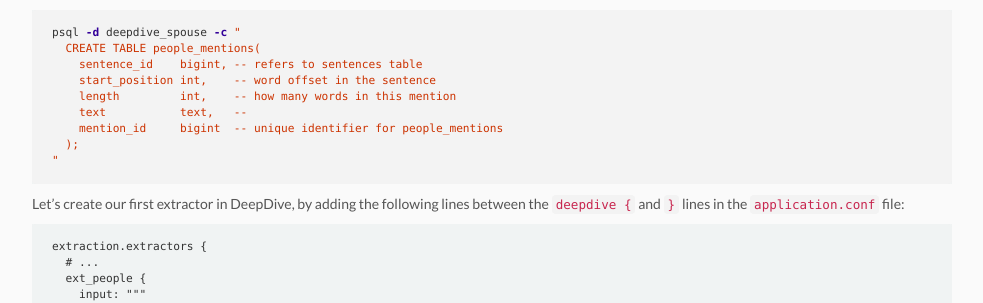
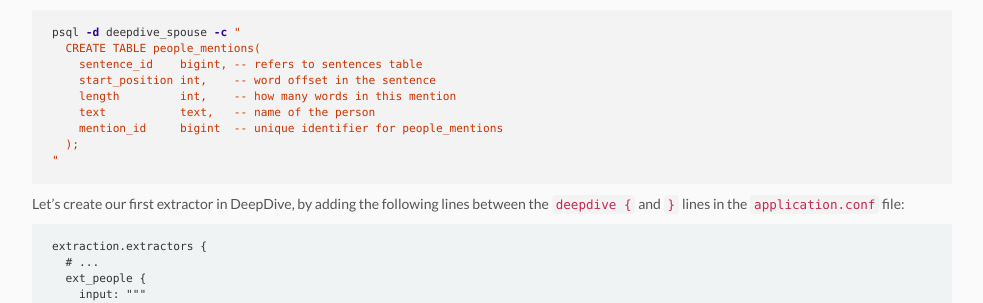
Before and after one commit to senaraiandi/deepdive, a Jekyll site: the page built from doc/walkthrough.md, in a window 1280 px wide and 900 px high, scrolled down 3428 px. Shown: the part 234-537 px from the top of the window, without its empty margins (148-1131 px from the left). Built offline with Jekyll 4.4.1, drawn with Linux system fonts in a browser that asks for light colours; nearby versions of some CDN libraries; some of the changed text lies outside the part shown.

Commit message:
Minor fixes

```diff
--- a/doc/walkthrough.md
+++ b/doc/walkthrough.md
@@ -186,7 +186,7 @@
     sentence_id    bigint, -- refers to sentences table
     start_position int,    -- word offset in the sentence
     length         int,    -- how many words in this mention
-    text           text,   --
+    text           text,   -- name of the person
     mention_id     bigint  -- unique identifier for people_mentions
   );
 "
@@ -526,8 +526,8 @@
   features.add("num_words_between=%s" % len(words_between))
 
   # Feature 3: Does the last word (last name) match assuming the words are not equal?
-  last_word_left = obj["words"][p1_end-1]
-  last_word_right = obj["words"][p2_end-1]
+  last_word_left = obj["words"][p1_end - 1]
+  last_word_right = obj["words"][p2_end - 1]
   if (last_word_left == last_word_right) and (p1_text != p2_text):
     features.add("last_word_matches")
 
@@ -582,7 +582,7 @@
 
 And when selecting them, users must explicitly alias `id` to `[relation_name].id` and `[variable]` to `[relation_name].[variable]` for system to use. See more in [inference rule guide](inference_rules.html).
 
-Before getting results, let's try to incorporate a bit of domain knowledge into our model. For example, we know that has_spouse is symmetric. That means, if Barack Obama is married to Michelle Obama, then Michelle Obama is married to Barack Obama, and vice versa. (`Marry(A,B) <=> Marry(B,A)`) We can encode this knowledge in a second inference rule:
+Before getting results, let's try to incorporate a bit of domain knowledge into our model. For example, we know that has_spouse is symmetric. That means, if Barack Obama is married to Michelle Obama, then Michelle Obama is married to Barack Obama, and vice versa. (`Marry(A,B) <-> Marry(B,A)`) We can encode this knowledge in a second inference rule:
 
     inference.factors {
 
```
Also changed, not shown: other parts of doc/walkthrough.md (+2 -2 lines).
